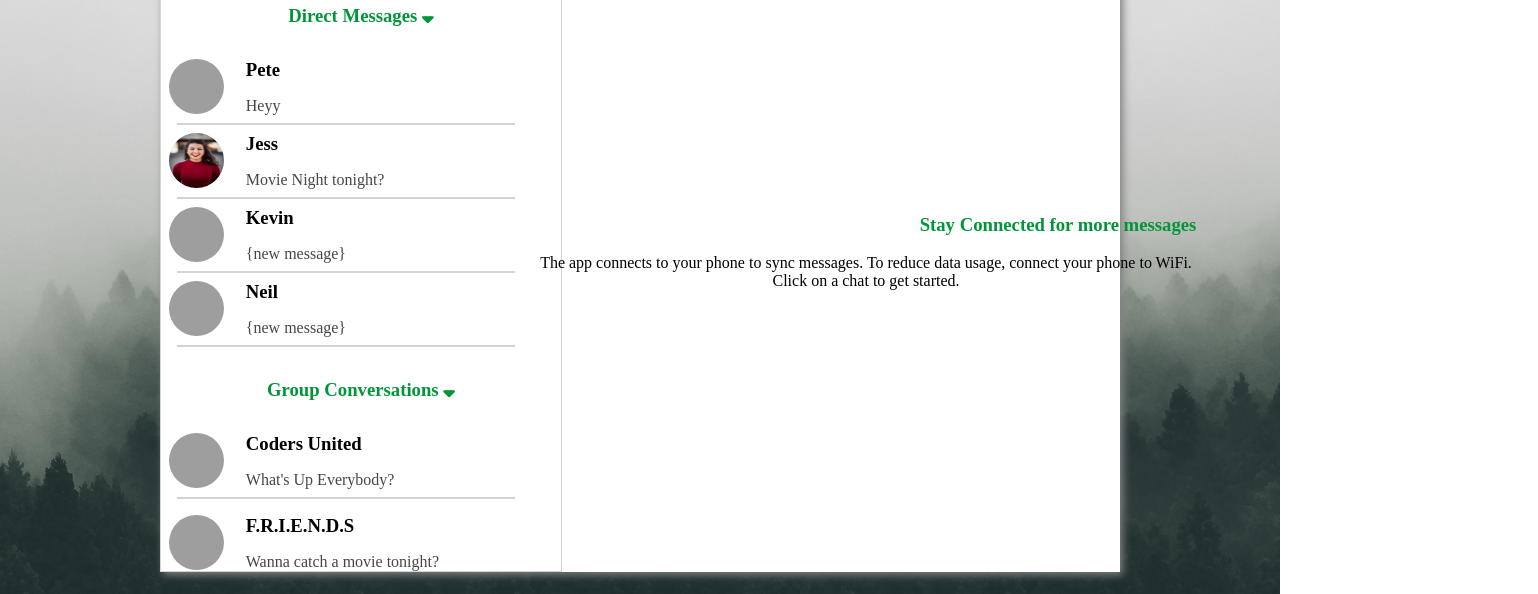
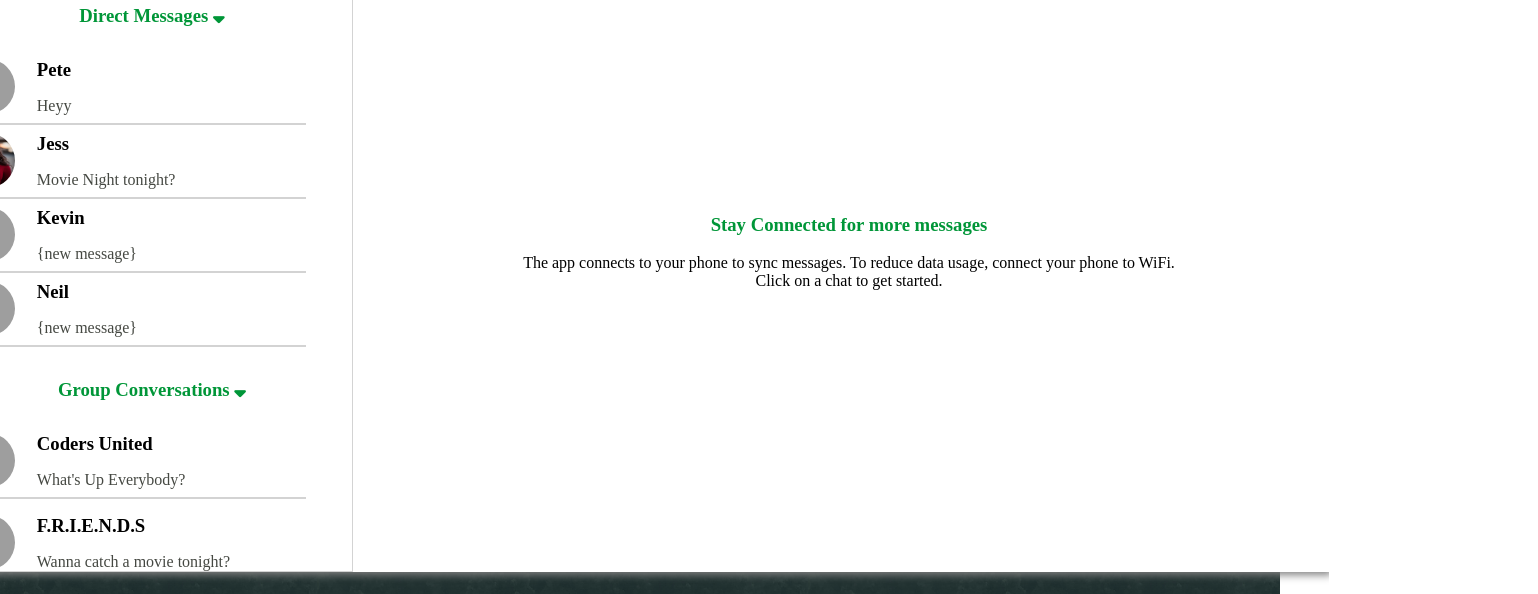
Before and after one commit to prabhjotsingh10/Chat-Application, a plain HTML site: page index.html in a window 1280 px wide. Shown: the part 116-710 px from the top of the page, 1538 px wide, since content can reach past the window. Drawn offline with Linux system fonts and the light colour scheme; grey boxes are pictures that could not be loaded; a web font is replaced by a local one.

```diff
--- a/index.css
+++ b/index.css
@@ -202,7 +202,7 @@ hr{
     }
 }
 
-@media (min-width: 1200px) {
+@media (max-width: 1200px) {
     .main{
     display: flex;
     height: 100%;
@@ -214,8 +214,9 @@ hr{
 
 }
 }
+@media (max-width: 768px) {
 
-@media (min-width: 768px) {
+
     .app{
     display: grid;
     grid-template-columns: 0.4fr 0.6fr;
--- a/index.html
+++ b/index.html
@@ -119,6 +119,6 @@
         </div>
     </section>
 </article>
-<script src="index.js"></script>
+<script src="js/index.js"></script>
 </body>
 </html>
```
Also changed, not shown: js/index.js (renamed from index.js), 1 other file.
